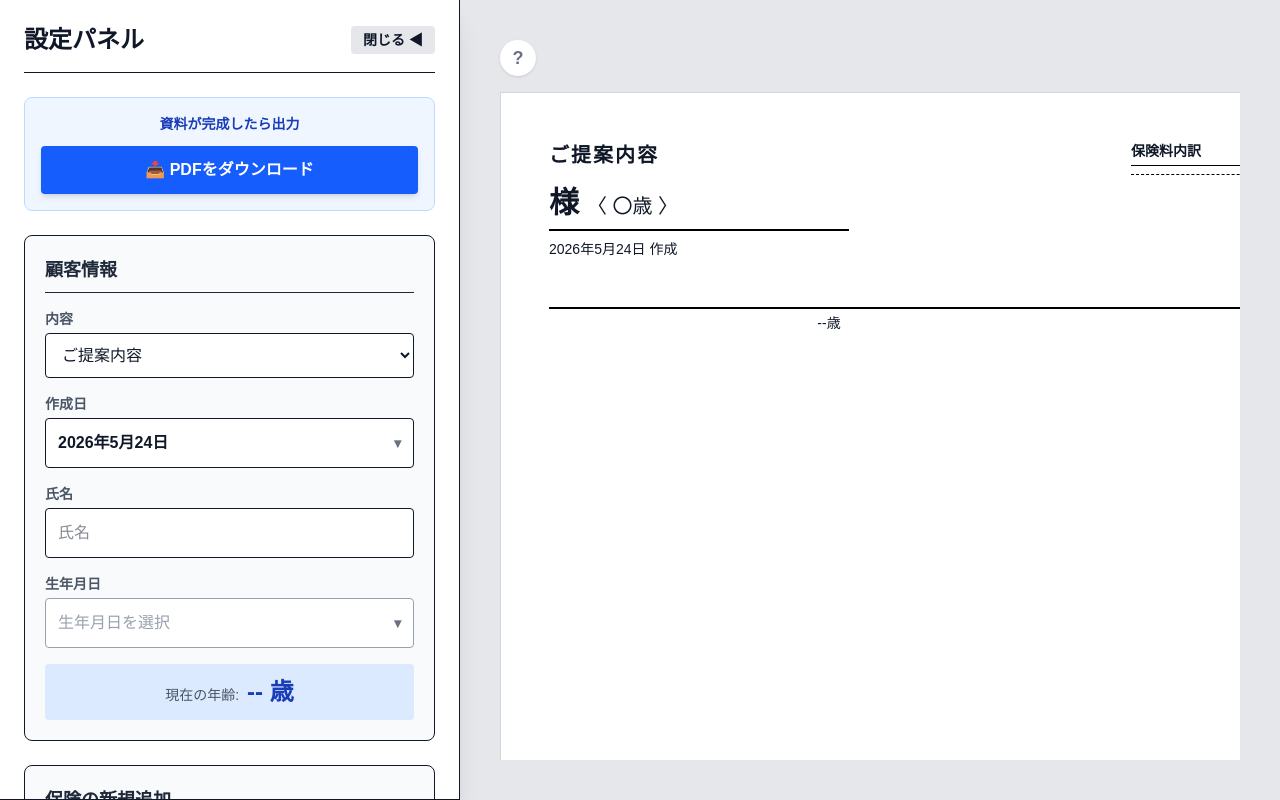
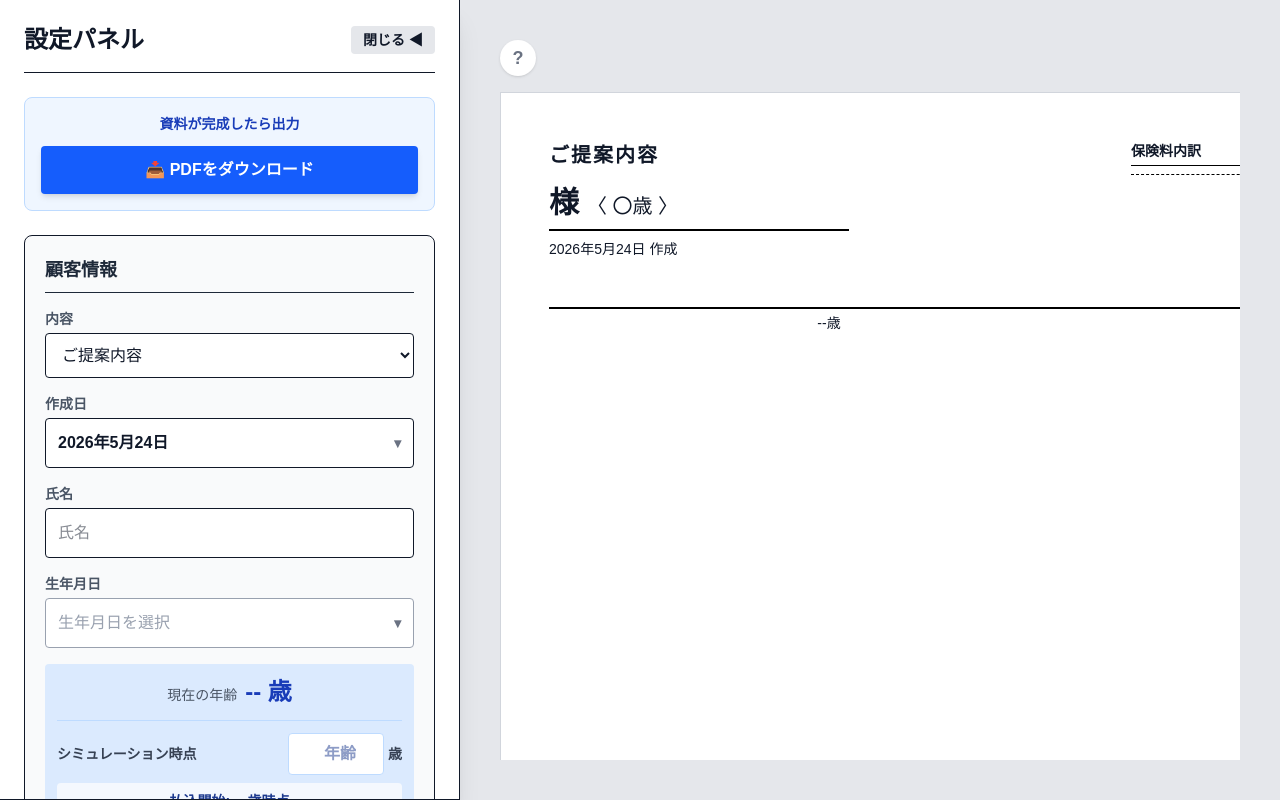
Before and after one commit to meronpan1314/sales-simulator, a Next.js app: page / in a window 1280 px wide. Built offline with nearby package versions, Linux system fonts and the light colour scheme.

Commit message:
過去・未来の提案ができるように修正

```diff
--- a/app/globals.css
+++ b/app/globals.css
@@ -176,12 +176,40 @@ body {
     @apply text-sm text-gray-600 font-bold mb-1 block;
   }
 
+  .age-summary-row {
+    @apply flex items-baseline justify-center gap-2;
+  }
+
   .age-summary-label {
-    @apply text-sm text-gray-600 mr-2;
+    @apply text-sm text-gray-600;
   }
 
   .age-summary-value {
     @apply text-2xl font-bold text-blue-800;
+  }
+
+  .reference-age-field {
+    @apply mt-3 flex items-center justify-between gap-3 border-t border-blue-200 pt-3 text-left;
+  }
+
+  .reference-age-label {
+    @apply text-sm font-bold text-gray-700;
+  }
+
+  .reference-age-control {
+    @apply flex min-w-0 items-center gap-1;
+  }
+
+  .reference-age-input {
+    @apply w-24 rounded border border-blue-200 bg-white px-3 py-2 text-right text-base font-bold text-blue-900 focus:border-blue-500 focus:outline-none;
+  }
+
+  .reference-age-unit {
+    @apply shrink-0 text-sm font-bold text-gray-700;
+  }
+
+  .reference-age-result {
+    @apply mt-2 rounded bg-white/70 px-3 py-2 text-sm font-bold text-blue-900;
   }
 
   /* ==== ボタン ==== */
--- a/app/page.tsx
+++ b/app/page.tsx
@@ -20,7 +20,8 @@ export default function Home() {
     documentType: 'ご提案内容',
     createdDate: getTodayDateValue(),
     customerName: '',
-    birthday: ''
+    birthday: '',
+    referenceAge: '',
   });
   const [insurances, setInsurances] = useState<Insurance[]>([]);
 
--- a/components/PreviewArea.tsx
+++ b/components/PreviewArea.tsx
@@ -1,13 +1,14 @@
 'use client';
 
 import { Insurance, DEFAULT_COLOR, CIRCLED_NUMBERS } from '../constants/insurance';
-import { calculateAge, toJapaneseCalendar, formatCreatedDate } from '../utils/helpers';
+import { resolveReferenceAge, toJapaneseCalendar, formatCreatedDate } from '../utils/helpers';
 
 type CustomerInfo = {
   documentType: string;
   createdDate: string;
   customerName: string;
   birthday: string;
+  referenceAge: string;
 };
 
 type Props = {
@@ -36,19 +37,21 @@ const getCoverageTextSizes = (text: string, sizes: number[] = []) => {
 };
 
 export default function PreviewArea({ showForm, onOpenForm, onOpenHelp, customerInfo, insurances }: Props) {
-  const currentAge = calculateAge(customerInfo.birthday);
+  const referenceAge = resolveReferenceAge(customerInfo.birthday, customerInfo.referenceAge);
+  const referenceAgeLabel = typeof referenceAge === 'number' ? referenceAge : '〇';
+  const hasSelectedReferenceAge = customerInfo.referenceAge.trim() !== '';
   const totalPrice = insurances.reduce((sum, ins) => sum + ins.monthlyFee, 0);
   const width = 600;
   const paymentAxisWidth = width - 150;
-  const currentAgeNumber = typeof currentAge === 'number' ? currentAge : null;
+  const referenceAgeNumber = typeof referenceAge === 'number' ? referenceAge : null;
   const maxPaymentEndAge = insurances
     .filter(ins => ins.shapeType !== 'lifetime')
-    .reduce((maxAge, ins) => Math.max(maxAge, ins.paymentEndAge), currentAgeNumber ?? 0);
+    .reduce((maxAge, ins) => Math.max(maxAge, ins.paymentEndAge), referenceAgeNumber ?? 0);
 
   const ageToX = (age: number) => {
-    if (currentAgeNumber === null) return 0;
-    const endAge = Math.max(maxPaymentEndAge, currentAgeNumber + 1);
-    const mapped = ((age - currentAgeNumber) / (endAge - currentAgeNumber)) * paymentAxisWidth;
+    if (referenceAgeNumber === null) return 0;
+    const endAge = Math.max(maxPaymentEndAge, referenceAgeNumber + 1);
+    const mapped = ((age - referenceAgeNumber) / (endAge - referenceAgeNumber)) * paymentAxisWidth;
     return Math.max(0, Math.min(mapped, paymentAxisWidth));
   };
 
@@ -80,7 +83,7 @@ export default function PreviewArea({ showForm, onOpenForm, onOpenHelp, customer
               <h1 className="customer-heading">
                 {customerInfo.customerName || '     '} 様
                 <span className="customer-age">
-                  〈 {toJapaneseCalendar(customerInfo.birthday)}{customerInfo.birthday ? ' ' : ''}{currentAge || '〇'}歳 〉
+                  〈 {toJapaneseCalendar(customerInfo.birthday)}{customerInfo.birthday ? ' ' : ''}{referenceAgeLabel}歳{hasSelectedReferenceAge ? '時点' : ''} 〉
                 </span>
               </h1>
               <p className="created-date">{formatCreatedDate(customerInfo.createdDate)} 作成</p>
@@ -190,7 +193,7 @@ export default function PreviewArea({ showForm, onOpenForm, onOpenHelp, customer
               <div className="age-axis-label-spacer" />
               <div className="age-axis-track">
                 <div className="age-axis-point" style={{ left: 0 }}>
-                  {currentAge || '--'}歳
+                  {typeof referenceAge === 'number' ? referenceAge : '--'}歳
                 </div>
                 {Array.from(new Set(insurances.filter(ins => ins.shapeType !== 'lifetime').map(ins => ins.paymentEndAge))).map(age => (
                   <div key={age} className="age-axis-point" style={{ left: ageToX(age) }}>
--- a/components/SidebarForm.tsx
+++ b/components/SidebarForm.tsx
@@ -2,13 +2,14 @@
 
 import React, { useState } from 'react';
 import { Insurance, COMPANY_MASTER, INSURANCE_TYPES, DEFAULT_COLOR, CIRCLED_NUMBERS } from '../constants/insurance';
-import { calculateAge, toJapaneseCalendar } from '../utils/helpers';
+import { calculateAge, resolveReferenceAge, toJapaneseCalendar } from '../utils/helpers';
 
 export type CustomerInfo = {
   documentType: string;
   createdDate: string;
   customerName: string;
   birthday: string;
+  referenceAge: string;
 };
 
 type Props = {
@@ -97,6 +98,9 @@ export default function SidebarForm({ onClose, customerInfo, setCustomerInfo, in
   const [openDatePicker, setOpenDatePicker] = useState<DateFieldKey | null>(null);
 
   const currentAge = calculateAge(customerInfo.birthday);
+  const referenceAge = resolveReferenceAge(customerInfo.birthday, customerInfo.referenceAge);
+  const currentAgeLabel = typeof currentAge === 'number' ? currentAge : '--';
+  const referenceAgeLabel = typeof referenceAge === 'number' ? referenceAge : '--';
   const currentYear = getTodayParts().year;
 
   const updateCustomerInfo = (field: keyof CustomerInfo, value: string) => {
@@ -108,6 +112,21 @@ export default function SidebarForm({ onClose, customerInfo, setCustomerInfo, in
   };
   const handleMonthlyFeeChange = (value: string) => {
     setMonthlyFee(value === '' ? '' : Number(value));
+  };
+  const handleReferenceAgeChange = (value: string) => {
+    updateCustomerInfo('referenceAge', value);
+  };
+  const normalizeReferenceAgeInput = () => {
+    const trimmedAge = customerInfo.referenceAge.trim();
+    if (!trimmedAge) return;
+
+    const selectedAge = Number(trimmedAge);
+    if (!Number.isFinite(selectedAge) || !Number.isInteger(selectedAge) || selectedAge < 0) {
+      updateCustomerInfo('referenceAge', '');
+      return;
+    }
+
+    updateCustomerInfo('referenceAge', String(selectedAge));
   };
 
   const addInsurance = () => {
@@ -345,8 +364,28 @@ export default function SidebarForm({ onClose, customerInfo, setCustomerInfo, in
           {renderDateField('birthday', '生年月日', 1900, currentYear, '生年月日を選択')}
           <div className="age-summary">
             {customerInfo.birthday && <span className="age-summary-calendar">{toJapaneseCalendar(customerInfo.birthday)}</span>}
-            <span className="age-summary-label">現在の年齢:</span>
-            <span className="age-summary-value">{currentAge || '--'} 歳</span>
+            <div className="age-summary-row">
+              <span className="age-summary-label">現在の年齢</span>
+              <span className="age-summary-value">{currentAgeLabel} 歳</span>
+            </div>
+            <label className="reference-age-field">
+              <span className="reference-age-label">シミュレーション時点</span>
+              <span className="reference-age-control">
+                <input
+                  type="number"
+                  min="0"
+                  value={customerInfo.referenceAge}
+                  onChange={e => handleReferenceAgeChange(e.target.value)}
+                  onBlur={normalizeReferenceAgeInput}
+                  placeholder={typeof currentAge === 'number' ? String(currentAge) : '年齢'}
+                  className="reference-age-input"
+                />
+                <span className="reference-age-unit">歳</span>
+              </span>
+            </label>
+            <div className="reference-age-result">
+              払込開始: {referenceAgeLabel} 歳時点
+            </div>
           </div>
         </div>
       </div>
--- a/utils/helpers.ts
+++ b/utils/helpers.ts
@@ -12,6 +12,20 @@ export const calculateAge = (birthday: string) => {
     age--;
   }
   return age;
+};
+
+export const resolveReferenceAge = (birthday: string, referenceAge: string) => {
+  const currentAge = calculateAge(birthday);
+  const trimmedAge = referenceAge.trim();
+
+  if (!trimmedAge) return currentAge;
+
+  const selectedAge = Number(trimmedAge);
+  if (!Number.isFinite(selectedAge) || !Number.isInteger(selectedAge) || selectedAge < 0) {
+    return currentAge;
+  }
+
+  return selectedAge;
 };
 
 // 2. 和暦変換
```
